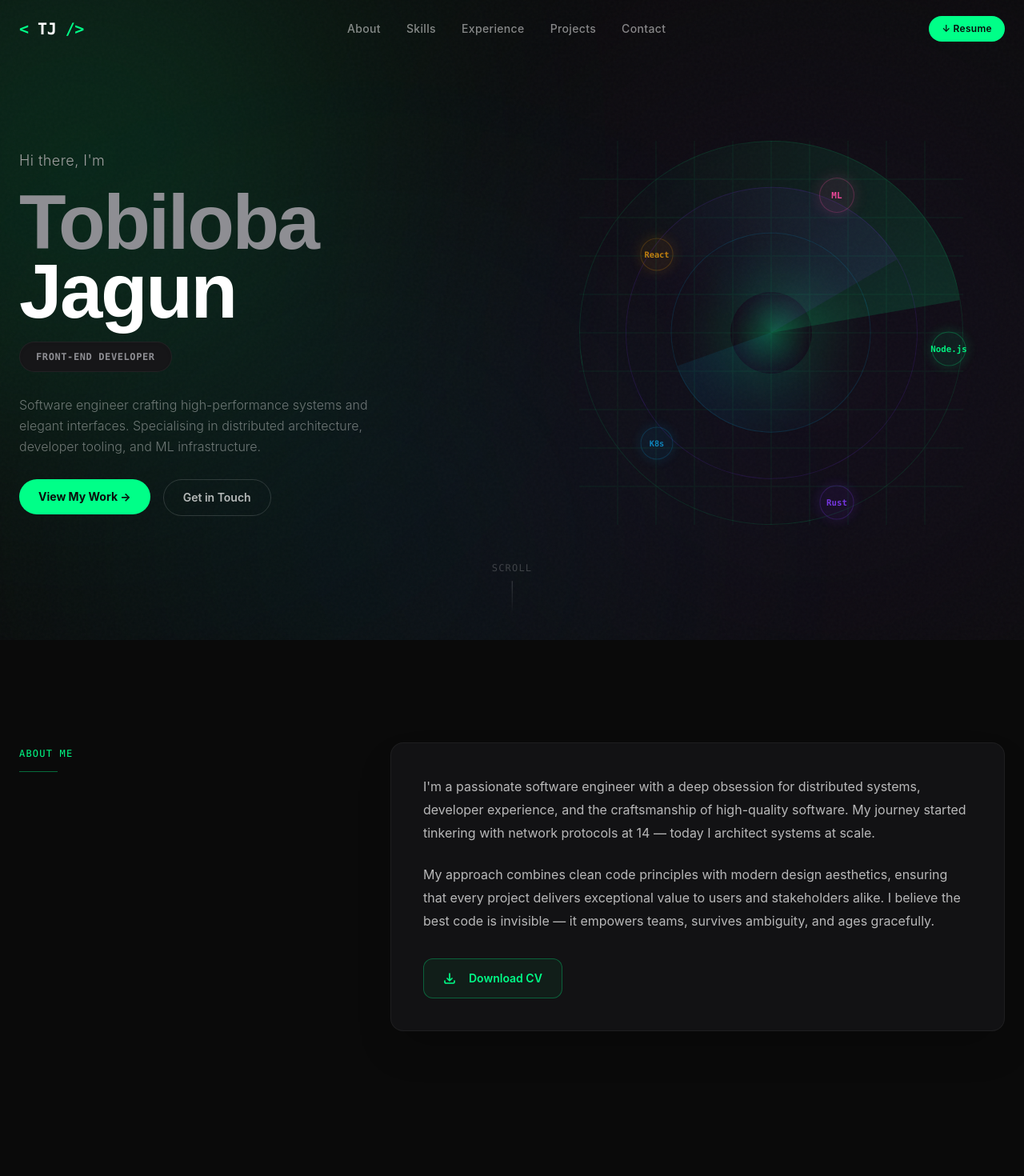
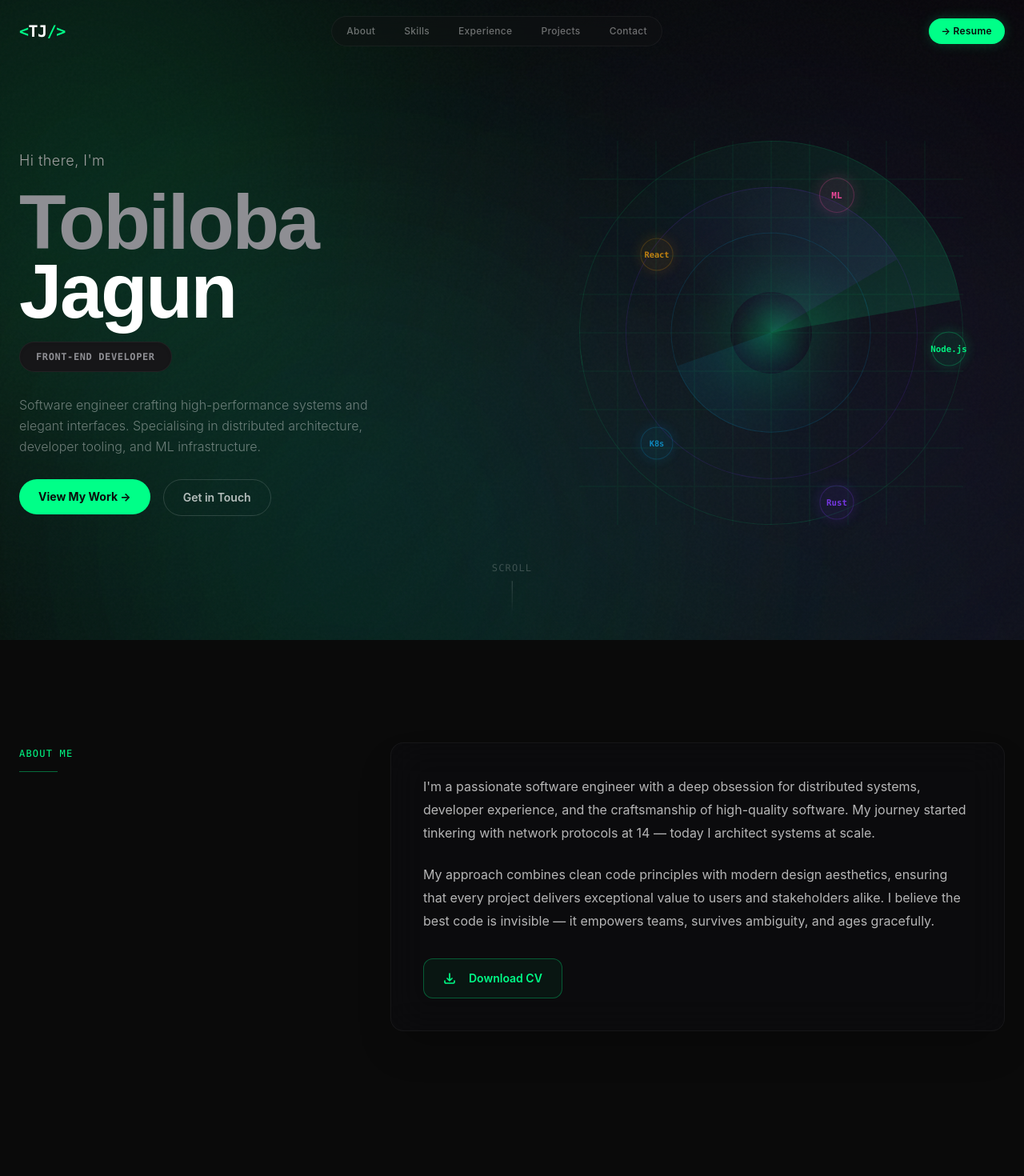
Before and after one commit to Tobilion/tobi-portfolio, a React (Vite) app: page / in a window 1280 px wide. Shown: the top 1470 px of the page at 80% size. Built offline with nearby package versions, Linux system fonts and the light colour scheme.

Commit message:
style: updated experience and projects section

```diff
--- a/src/App.jsx
+++ b/src/App.jsx
@@ -1,13 +1,14 @@
 import React, { useEffect } from "react";
 import Lenis from "lenis";
-import { Navbar } from "./components/layout/Navbar";
-import { Footer } from "./components/layout/Footer";
-import { Hero } from "./components/sections/Hero";
-import { About } from "./components/sections/About";
-import { Skills } from "./components/sections/Skills";
-import { Experience } from "./components/sections/Experience";
-import { Projects } from "./components/sections/Projects";
-import { Contact } from "./components/sections/Contact";
+import Navbar from "./components/layout/Navbar";
+import Footer from "./components/layout/Footer";
+import Hero from "./components/sections/Hero";
+import About from "./components/sections/About";
+import Skills from "./components/sections/Skills";
+import Experience from "./components/sections/Experience";
+import Projects from "./components/sections/Projects";
+import Contact from "./components/sections/Contact";
+import EvolvingBackground from "./components/ui/EvolvingBackground";
 
 export default function App() {
   useEffect(() => {
@@ -29,9 +30,10 @@ export default function App() {
   }, []);
 
   return (
-    <div className="min-h-screen bg-[#0a0a0a] text-white antialiased selection:bg-[#00ff88]/20 selection:text-[#00ff88]">
+    <div className="min-h-screen bg-[#0a0a0a] text-white antialiased selection:bg-[#00ff88]/20 selection:text-[#00ff88] relative">
+      <EvolvingBackground />
       <Navbar />
-      <main>
+      <main className="relative z-10">
         <Hero />
         <About />
         <Skills />
--- a/src/components/layout/Navbar.jsx
+++ b/src/components/layout/Navbar.jsx
@@ -1,10 +1,20 @@
 import React, { useState, useEffect } from "react";
-import { motion, AnimatePresence } from "framer-motion";
+import { motion, AnimatePresence } from "framer-motion"; // Custom local-friendly framer-motion import
 import { NAV_LINKS } from "../../constants/portfolioData";
+
+const SECTION_COLORS = {
+  hero: "#00ff88",       // Electric Emerald
+  about: "#00e5ff",      // Futuristic Cyan
+  skills: "#9d4edf",      // Cyber Violet
+  experience: "#ff477e",  // Neon Pink
+  projects: "#3b82f6",    // Deep Azure
+  contact: "#10b981",     // Mint
+};
 
 export function Navbar() {
   const [scrolled, setScrolled] = useState(false);
   const [mobileOpen, setMobileOpen] = useState(false);
+  const [activeSection, setActiveSection] = useState("hero");
 
   useEffect(() => {
     const onScroll = () => setScrolled(window.scrollY > 40);
@@ -12,85 +22,178 @@ export function Navbar() {
     return () => window.removeEventListener("scroll", onScroll);
   }, []);
 
+  useEffect(() => {
+    const sections = ["hero", "about", "skills", "experience", "projects", "contact"];
+
+    const handleScroll = () => {
+      const scrollPos = window.scrollY + 220; // Perfect viewport offset for tracking
+
+      if (window.scrollY < 60) {
+        setActiveSection("hero");
+        return;
+      }
+
+      if (window.innerHeight + window.scrollY >= document.documentElement.scrollHeight - 120) {
+        setActiveSection("contact");
+        return;
+      }
+
+      for (const section of sections) {
+        const element = document.getElementById(section);
+        if (element) {
+          const top = element.offsetTop;
+          const height = element.offsetHeight;
+          if (scrollPos >= top && scrollPos < top + height) {
+            setActiveSection(section);
+            break;
+          }
+        }
+      }
+    };
+
+    window.addEventListener("scroll", handleScroll);
+    handleScroll();
+
+    return () => window.removeEventListener("scroll", handleScroll);
+  }, []);
+
+  const currentColor = SECTION_COLORS[activeSection] || "#00ff88";
+
   return (
     <motion.nav
       initial={{ y: -80, opacity: 0 }}
       animate={{ y: 0, opacity: 1 }}
-      transition={{ duration: 0.7, ease: "easeOut" }}
-      className={`fixed top-0 left-0 right-0 z-50 transition-all duration-500 ${
+      transition={{ duration: 0.6 }}
+      className={`fixed top-0 left-0 right-0 z-50 transition-all duration-300 ${
         scrolled
-          ? "py-3 bg-[#0a0a0a]/80 backdrop-blur-xl border-b border-white/5 shadow-2xl shadow-black/50"
+          ? "py-3.5 bg-[#0a0a0c]/80 backdrop-blur-xl border-b border-white/5"
           : "py-5 bg-transparent"
       }`}
     >
-      <div className="max-w-7xl mx-auto px-6 flex items-center justify-between">
+      {/* Decorative dynamic underglow border for scrolled state */}
+      <div
+        className="absolute bottom-0 left-0 right-0 h-[1.5px] transition-all duration-700 ease-in-out pointer-events-none"
+        style={{
+          background: `linear-gradient(90deg, transparent 15%, ${currentColor} 50%, transparent 85%)`,
+          boxShadow: scrolled ? `0 1px 18px 2px ${currentColor}90` : "none",
+          opacity: scrolled ? 1 : 0
+        }}
+      />
+
+      <div className="max-w-7xl mx-auto px-6 flex items-center justify-between relative">
         <motion.a
           href="#"
-          className="font-mono text-xl font-bold text-white tracking-tight"
+          className="font-mono text-xl font-bold text-white tracking-tight flex items-center"
           whileHover={{ scale: 1.05 }}
         >
-          <span className="text-[#00ff88]">&lt;</span>
+          <span className="transition-colors duration-500" style={{ color: currentColor }}>&lt;</span>
           {" TJ "}
-          <span className="text-[#00ff88]">/&gt;</span>
+          <span className="transition-colors duration-500" style={{ color: currentColor }}>/&gt;</span>
         </motion.a>
 
-        <div className="hidden md:flex items-center gap-8">
-          {NAV_LINKS.map((link) => (
+        <div className="hidden md:flex items-center gap-2 bg-[#121214]/45 p-1 rounded-full border border-white/5 backdrop-blur-md">
+          {NAV_LINKS.map((link) => {
+            const isLinkActive = activeSection === link.toLowerCase();
+            return (
               <a
                 key={link}
                 href={`#${link.toLowerCase()}`}
-              className="text-sm text-white/50 hover:text-white transition-colors duration-200 tracking-wide font-medium"
+                className={`relative text-xs transition-all duration-300 tracking-wide font-medium py-1.5 px-3.5 rounded-full ${
+                  isLinkActive
+                    ? "text-white font-semibold"
+                    : "text-white/40 hover:text-white/85"
+                }`}
               >
+                {/* Sprung-loaded slide pill background */}
+                {isLinkActive && (
+                  <motion.span
+                    layoutId="activeNavIndicator"
+                    transition={{ type: "spring", stiffness: 350, damping: 25 }}
+                    className="absolute inset-0 rounded-full z-[-1] pointer-events-none"
+                    style={{
+                      background: `rgba(${
+                        activeSection === 'skills'
+                          ? '157, 78, 223'
+                          : activeSection === 'about'
+                          ? '0, 229, 255'
+                          : activeSection === 'experience'
+                          ? '255, 71, 126'
+                          : activeSection === 'projects'
+                          ? '59, 130, 246'
+                          : '16, 185, 129'
+                      }, 0.12)`,
+                      border: `1px solid ${currentColor}40`,
+                      boxShadow: `0 0 16px ${currentColor}25`,
+                    }}
+                  />
+                )}
                 {link}
               </a>
-          ))}
+            );
+          })}
         </div>
 
         <div className="hidden md:flex items-center gap-3">
           <motion.button
+            onClick={() => window.open("/Tobiloba_Jagun_CV.pdf", "_blank")}
             whileHover={{ scale: 1.03 }}
             whileTap={{ scale: 0.97 }}
-            className="text-xs font-semibold text-[#0a0a0a] bg-[#00ff88] hover:bg-[#00e07a] px-4 py-2 rounded-full transition-all duration-200 tracking-wide"
+            className="text-xs font-semibold text-[#0a0a0a] px-4 py-2 rounded-full transition-all duration-500 tracking-wide cursor-pointer"
+            style={{
+              backgroundColor: currentColor,
+              boxShadow: `0 0 15px ${currentColor}35`,
+            }}
           >
-            ↓ Resume
+            → Resume
           </motion.button>
         </div>
 
+        {/* Hamburger Icon */}
         <button
-          className="md:hidden text-white/60 hover:text-white"
           onClick={() => setMobileOpen(!mobileOpen)}
+          className="md:hidden flex flex-col justify-center items-center gap-1.5 w-8 h-8 rounded-lg bg-white/5 border border-white/10 hover:bg-white/10 transition-colors z-[60]"
         >
-          <div className="w-5 flex flex-col gap-1.5">
-            <span className={`block h-px bg-current transition-all duration-300 ${mobileOpen ? "rotate-45 translate-y-2.5" : ""}`} />
-            <span className={`block h-px bg-current transition-all duration-300 ${mobileOpen ? "opacity-0" : ""}`} />
-            <span className={`block h-px bg-current transition-all duration-300 ${mobileOpen ? "-rotate-45 -translate-y-2" : ""}`} />
-          </div>
+          <span className={`h-[1.5px] w-5 bg-white transition-all duration-300 ${mobileOpen ? "rotate-45 translate-y-[4.5px]" : ""}`} />
+          <span className={`h-[1.5px] w-5 bg-white transition-all duration-300 ${mobileOpen ? "opacity-0" : ""}`} />
+          <span className={`h-[1.5px] w-5 bg-white transition-all duration-300 ${mobileOpen ? "-rotate-45 -translate-y-[4.5px]" : ""}`} />
         </button>
       </div>
 
+      {/* Mobile Menu */}
       <AnimatePresence>
         {mobileOpen && (
           <motion.div
-            initial={{ opacity: 0, height: 0 }}
-            animate={{ opacity: 1, height: "auto" }}
-            exit={{ opacity: 0, height: 0 }}
-            className="md:hidden bg-[#0d0d0d]/95 backdrop-blur-xl border-t border-white/5"
+            initial={{ opacity: 0, y: -20 }}
+            animate={{ opacity: 1, y: 0 }}
+            exit={{ opacity: 0, y: -20 }}
+            className="fixed inset-x-0 top-0 bg-[#0a0a0c]/98 backdrop-blur-2xl border-b border-white/5 pt-24 pb-10 px-6 z-50 flex flex-col gap-6 md:hidden shadow-2xl"
           >
-            <div className="flex flex-col px-6 py-4 gap-4">
             {NAV_LINKS.map((link) => (
               <a
                 key={link}
                 href={`#${link.toLowerCase()}`}
                 onClick={() => setMobileOpen(false)}
-                  className="text-sm text-white/60 hover:text-white transition-colors py-1"
+                className={`text-lg font-medium tracking-wide ${
+                  activeSection === link.toLowerCase() ? "text-[#00ff88]" : "text-white/60"
+                }`}
               >
                 {link}
               </a>
             ))}
-            </div>
+            <button
+              onClick={() => {
+                setMobileOpen(false);
+                window.open("/Tobiloba_Jagun_CV.pdf", "_blank");
+              }}
+              className="w-full text-center py-3 bg-[#00ff88] text-[#0a0a0a] font-semibold rounded-xl text-sm transition-all duration-200 shadow-lg shadow-[#00ff88]/10"
+            >
+              Resume
+            </button>
           </motion.div>
         )}
       </AnimatePresence>
     </motion.nav>
   );
 }
+
+export default Navbar;
--- a/src/components/sections/Contact.jsx
+++ b/src/components/sections/Contact.jsx
@@ -237,3 +237,5 @@ export function Contact() {
     </section>
   );
 }
+
+export default Contact;
--- a/src/components/sections/Experience.jsx
+++ b/src/components/sections/Experience.jsx
@@ -88,3 +88,5 @@ export function Experience() {
     </section>
   );
 }
+
+export default Experience;
--- a/src/components/sections/Hero.jsx
+++ b/src/components/sections/Hero.jsx
@@ -116,3 +116,5 @@ export function Hero() {
     </section>
   );
 }
+
+export default Hero;
--- a/src/components/sections/Projects.jsx
+++ b/src/components/sections/Projects.jsx
@@ -121,3 +121,5 @@ export function Projects() {
     </section>
   );
 }
+
+export default Projects;
--- /dev/null
+++ b/src/components/ui/EvolvingBackground.jsx
@@ -0,0 +1,99 @@
+import React from "react";
+import { motion, useScroll, useTransform, useSpring } from "framer-motion"; // Changed to framer-motion for your local setup
+
+export function EvolvingBackground() {
+  const { scrollYProgress } = useScroll();
+
+  // Smooth out the progress output with a spring for a pleasant liquid feel
+  const smoothY = useSpring(scrollYProgress, {
+    stiffness: 45,
+    damping: 24,
+    mass: 1.2,
+  });
+
+  // Dynamic coordinates, scale factors, and glow colors based on scroll height
+  // Orb 1: Moves top-left down through center
+  const orb1X = useTransform(smoothY, [0, 0.2, 0.4, 0.6, 0.8, 1], ["5%", "25%", "-10%", "50%", "30%", "10%"]);
+  const orb1Y = useTransform(smoothY, [0, 0.2, 0.4, 0.6, 0.8, 1], ["5%", "35%", "70%", "15%", "85%", "50%"]);
+  const orb1Scale = useTransform(smoothY, [0, 0.35, 0.7, 1], [1, 1.4, 0.85, 1.2]);
+  const orb1Color = useTransform(
+    smoothY,
+    [0, 0.25, 0.5, 0.75, 1],
+    ["rgba(0, 255, 136, 0.18)", "rgba(0, 229, 255, 0.18)", "rgba(124, 58, 237, 0.18)", "rgba(236, 72, 153, 0.18)", "rgba(0, 255, 136, 0.18)"]
+  );
+
+  // Orb 2: Moves top-right to mid-left to bottom-right
+  const orb2X = useTransform(smoothY, [0, 0.2, 0.4, 0.6, 0.8, 1], ["85%", "10%", "80%", "20%", "75%", "90%"]);
+  const orb2Y = useTransform(smoothY, [0, 0.2, 0.4, 0.6, 0.8, 1], ["20%", "55%", "15%", "90%", "45%", "85%"]);
+  const orb2Scale = useTransform(smoothY, [0, 0.5, 1], [0.9, 1.35, 1.1]);
+  const orb2Color = useTransform(
+    smoothY,
+    [0, 0.25, 0.5, 0.75, 1],
+    ["rgba(124, 58, 237, 0.18)", "rgba(0, 255, 136, 0.18)", "rgba(14, 165, 233, 0.18)", "rgba(245, 158, 11, 0.18)", "rgba(124, 58, 237, 0.18)"]
+  );
+
+  // Orb 3: Slow large underlying shadow orb
+  const orb3X = useTransform(smoothY, [0, 0.3, 0.6, 1], ["35%", "75%", "15%", "50%"]);
+  const orb3Y = useTransform(smoothY, [0, 0.3, 0.6, 1], ["80%", "20%", "45%", "90%"]);
+  const orb3Scale = useTransform(smoothY, [0, 0.5, 1], [1.2, 0.8, 1.4]);
+  const orb3Color = useTransform(
+    smoothY,
+    [0, 0.3, 0.6, 1],
+    ["rgba(14, 165, 233, 0.15)", "rgba(236, 72, 153, 0.15)", "rgba(124, 58, 237, 0.15)", "rgba(0, 255, 136, 0.15)"]
+  );
+
+  return (
+    <div className="fixed inset-0 pointer-events-none z-0 overflow-hidden bg-[#060608]">
+      {/* Dynamic Digital Mesh Grid Overlay */}
+      <div
+        className="absolute inset-0 opacity-[0.035]"
+        style={{
+          backgroundImage: "radial-gradient(circle, rgba(255,255,255,0.15) 1.5px, transparent 1.5px)",
+          backgroundSize: "48px 48px",
+        }}
+      />
+
+      {/* Fluid Ambient Light Layer */}
+      <div className="absolute inset-0 bg-gradient-to-b from-[#0a0a0c]/10 via-[#0a0a0c]/50 to-[#060608]" />
+
+      {/* Amorphous scrolling orbs */}
+      <motion.div
+        className="absolute rounded-full filter blur-[150px] md:blur-[220px] mix-blend-screen"
+        style={{
+          width: "560px",
+          height: "560px",
+          left: orb1X,
+          top: orb1Y,
+          scale: orb1Scale,
+          backgroundColor: orb1Color,
+        }}
+      />
+
+      <motion.div
+        className="absolute rounded-full filter blur-[160px] md:blur-[240px] mix-blend-screen"
+        style={{
+          width: "490px",
+          height: "490px",
+          left: orb2X,
+          top: orb2Y,
+          scale: orb2Scale,
+          backgroundColor: orb2Color,
+        }}
+      />
+
+      <motion.div
+        className="absolute rounded-full filter blur-[150px] md:blur-[220px] mix-blend-screen"
+        style={{
+          width: "440px",
+          height: "440px",
+          left: orb3X,
+          top: orb3Y,
+          scale: orb3Scale,
+          backgroundColor: orb3Color,
+        }}
+      />
+    </div>
+  );
+}
+
+export default EvolvingBackground;
```
Also changed, not shown: src/components/sections/About.jsx (+5 -3 lines), src/components/sections/Skills.jsx (+28 -18 lines). Lines whose indentation alone changed are shown as unchanged.
